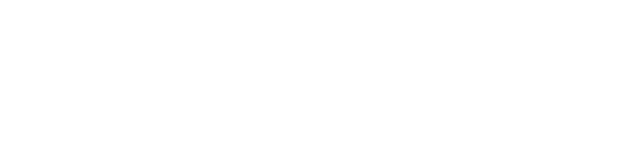
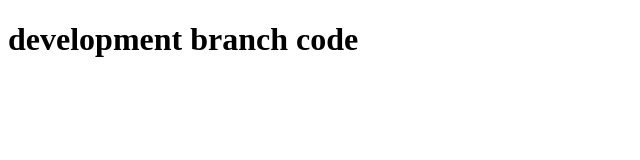
Before and after one commit to arjanithakkar107/practise, a plain HTML site: page index.html in a window 1280 px wide. Shown: the whole page, without its empty margins (0-640 px from the left). Drawn offline with Linux system fonts and the light colour scheme.

Commit message:
development version

```diff
--- a/index.html
+++ b/index.html
@@ -6,6 +6,6 @@
     <title>Document</title>
 </head>
 <body>
-
+    <h1>development branch code </h1>
 </body>
 </html>
```
